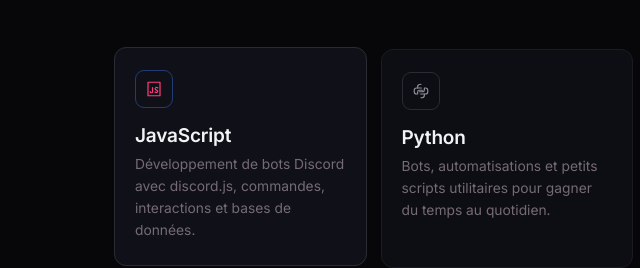
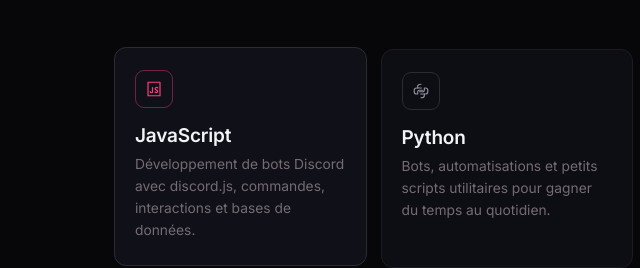
Before and after one commit to elvalavraieoff/elvadev, a plain HTML site: page elva/index.html in a window 1280 px wide. In both pictures the pointer is over the element 154 px from the left and 1036 px from the top of the page. Shown: the part 945-1213 px from the top of the page, 0-640 px from the left. Drawn offline with nearby package versions, Linux system fonts and the light colour scheme.

Commit message:
Update 06-skills.css

```diff
--- a/elva/css/06-skills.css
+++ b/elva/css/06-skills.css
@@ -7,7 +7,7 @@
   background:var(--card);transition:border-color .18s ease,background .18s ease,transform .18s ease;
 }
 .skill:hover{border-color:var(--line-2);background:#101118;transform:translateY(-2px)}
-.skill:hover .skill-ico{color:var(--blue);border-color:rgba(61,123,255,.4)}
+.skill:hover .skill-ico{color:var(--blue);border-color:rgba(255, 61, 142, 0.4)}
 .skill-ico{
   width:38px;height:38px;border:1px solid var(--line-2);border-radius:9px;
   display:grid;place-items:center;color:var(--muted);
```
